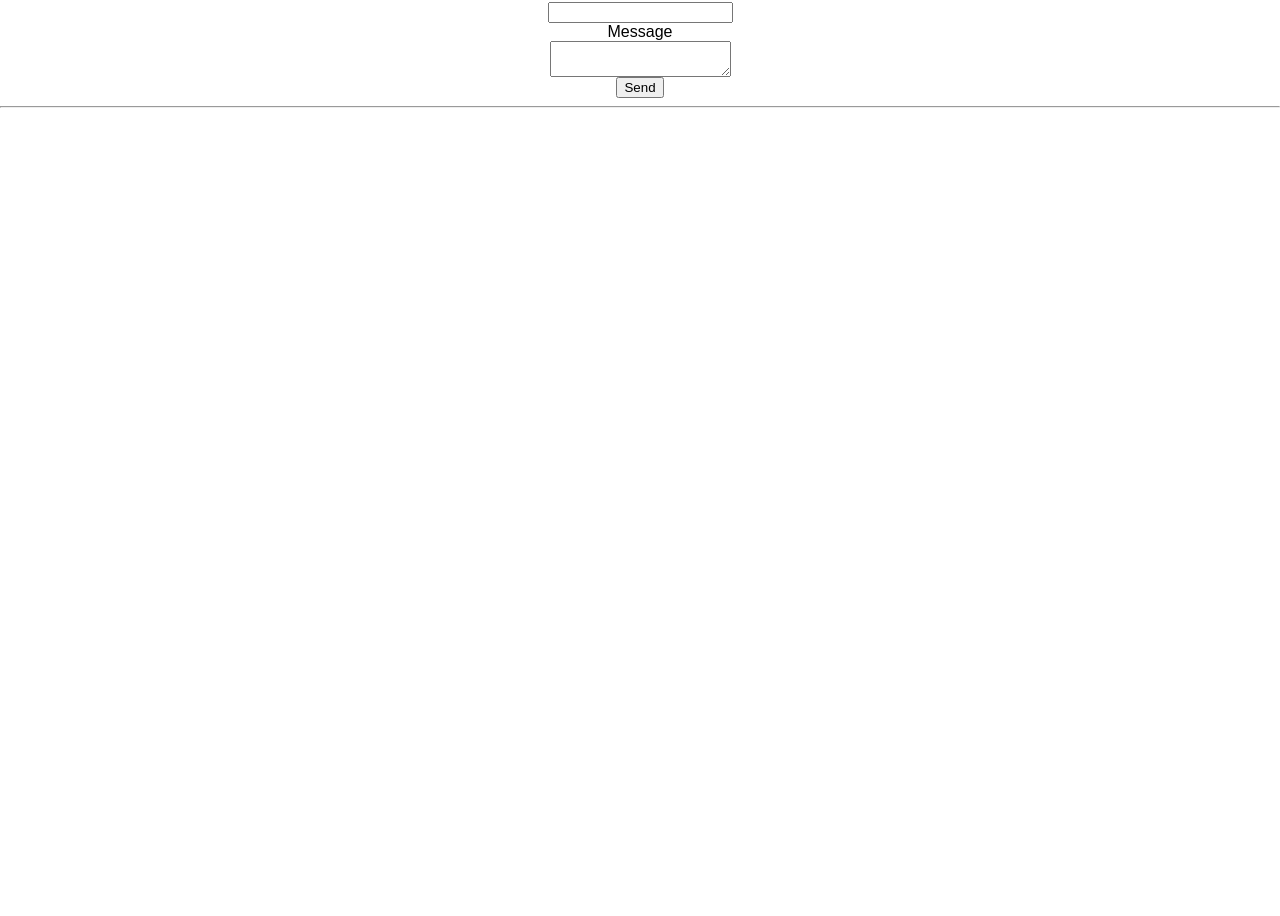
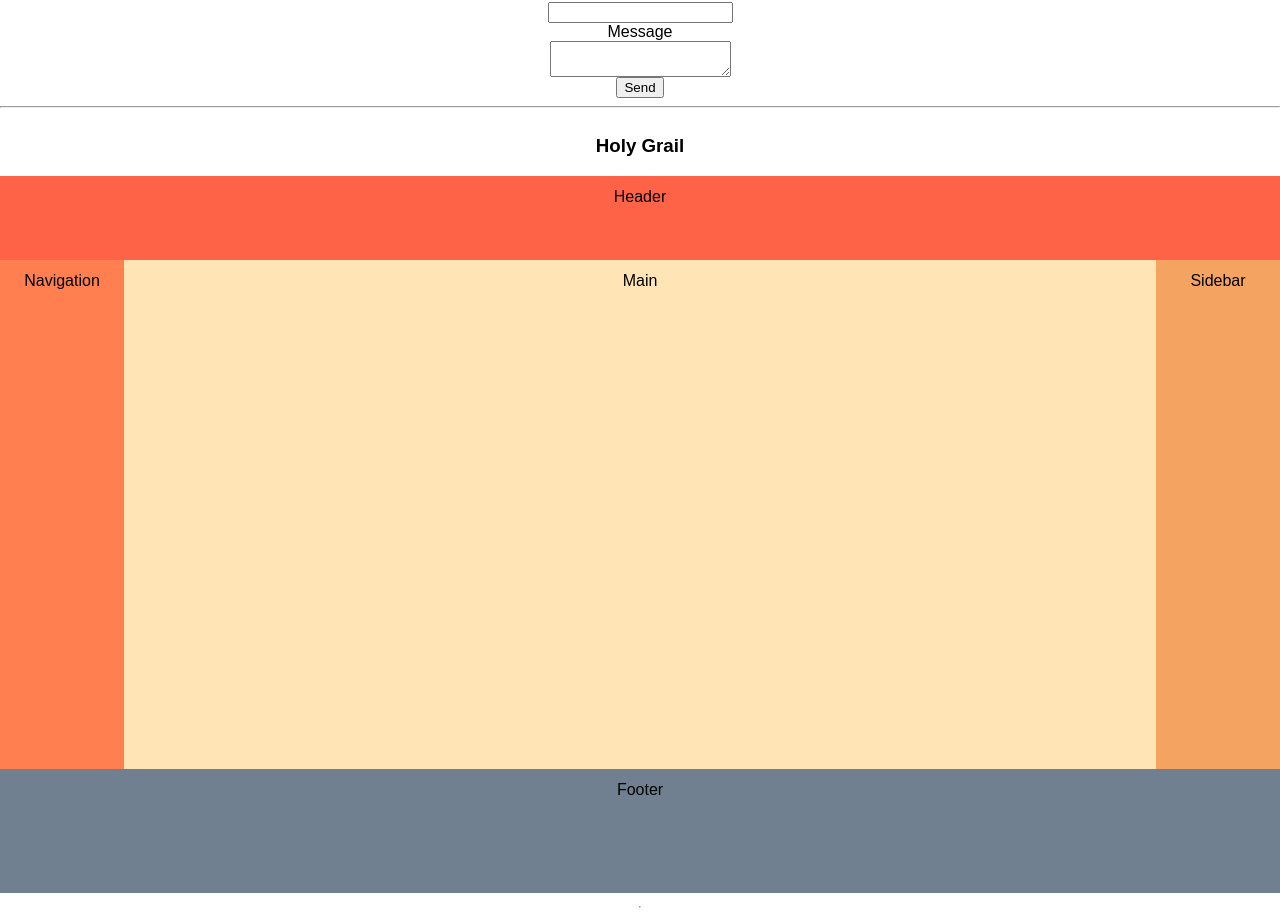
Before and after one commit to teffybiskup/great-front-end-practice-questions, a React (Create React App) app: page / in a window 1280 px wide. Shown: the part 328-1244 px from the top of the page. Before the commit the page ends 800 px from the top, so only its background shows below. Built offline with nearby package versions, Linux system fonts and the light colour scheme.

Commit message:
Develop Holy Grail (flexbox) component

```diff
--- a/src/App.tsx
+++ b/src/App.tsx
@@ -3,6 +3,7 @@ import './App.css';
 import Counter from './components/Counter/Counter';
 import Accordion from './components/Accordion/Accordion';
 import ContactForm from './components/ContactForm/ContactForm';
+import HolyGrail from './components/HolyGrail/HolyGrail';
 
 function App() {
   return (
@@ -10,6 +11,7 @@ function App() {
       <Counter/>
       <Accordion/>
       <ContactForm/>
+      <HolyGrail/>
     </div>
   );
 }
--- /dev/null
+++ b/src/components/HolyGrail/HolyGrail.scss
@@ -0,0 +1,49 @@
+.layout {
+  display: flex;
+  flex-direction: column;
+  min-height: 100vh;
+
+  header,
+  nav,
+  main,
+  aside,
+  footer {
+    padding: 12px;
+  }
+
+  header {
+    background-color: tomato;
+    height: 60px;
+  }
+
+  .columns {
+    display: flex;
+    flex-grow: 1;
+
+    nav {
+      background-color: coral;
+      flex-shrink: 0;
+    }
+
+    main {
+      background-color: moccasin;
+      flex: 1;
+    }
+
+    aside {
+      background-color: sandybrown;
+      flex-shrink: 0;
+    }
+
+    nav,
+    aside {
+      width: 100px;
+    }
+  }
+
+  footer {
+    background-color: slategray;
+    height: 100px;
+    margin-bottom: 5px;
+  }
+}
--- /dev/null
+++ b/src/components/HolyGrail/HolyGrail.tsx
@@ -0,0 +1,39 @@
+/**
+ * Build the famous holy grail layout consisting of a header, 3 columns, and a footer. The Holy Grail layout is a famous CSS page layout that has traditionally been hard to implement. It consists of a header, footer, and three columns.
+ * Implement the Holy Grail layout using just CSS. You shouldn't need to change the HTML too much.
+ *
+ * Requirements:
+ * Header
+ *   Stretches horizontally across the whole page.
+ *   60px tall.
+ * Columns
+ *   Both the left and right columns have a fixed width of 100px.
+ *   The center column is fluid-width.
+ *   All the columns should have the same height, regardless of which column is the tallest.
+ * Footer
+ *   Stretches horizontally across the whole page.
+ *   100px tall.
+ * The footer should be at the bottom of the page even if there is not enough content to fill up the viewport height.
+
+ *
+ */
+import React from 'react';
+import './HolyGrail.scss';
+
+function HolyGrail() {
+  return (
+    <div className="layout">
+      <h3>Holy Grail</h3>
+      <header>Header</header>
+      <div className="columns">
+        <nav>Navigation</nav>
+        <main>Main</main>
+        <aside>Sidebar</aside>
+      </div>
+      <footer>Footer</footer>
+      <hr/>
+    </div>
+  );
+}
+
+export default HolyGrail;
```
